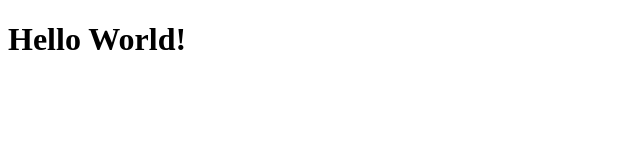
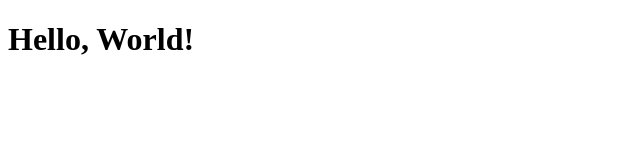
Before and after one commit to richardanewman/SDPre, a plain HTML site: page Blog/index.html in a window 1280 px wide. Shown: the full height of the page, 0-640 px from the left. Drawn offline with Linux system fonts and the light colour scheme.

Commit message:
Create index

```diff
--- a/Blog/index.html
+++ b/Blog/index.html
@@ -5,7 +5,7 @@
     <title></title>
   </head>
   <body>
-    <h1>Hello World!</h1>
+    <h1>Hello, World!</h1>
 
 
 
```
